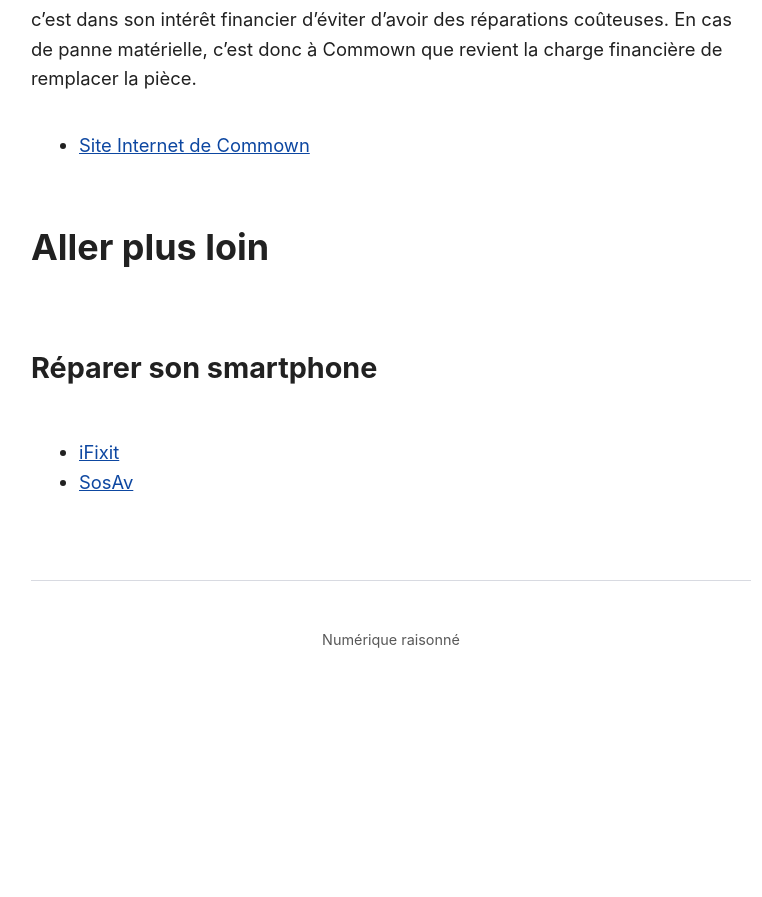
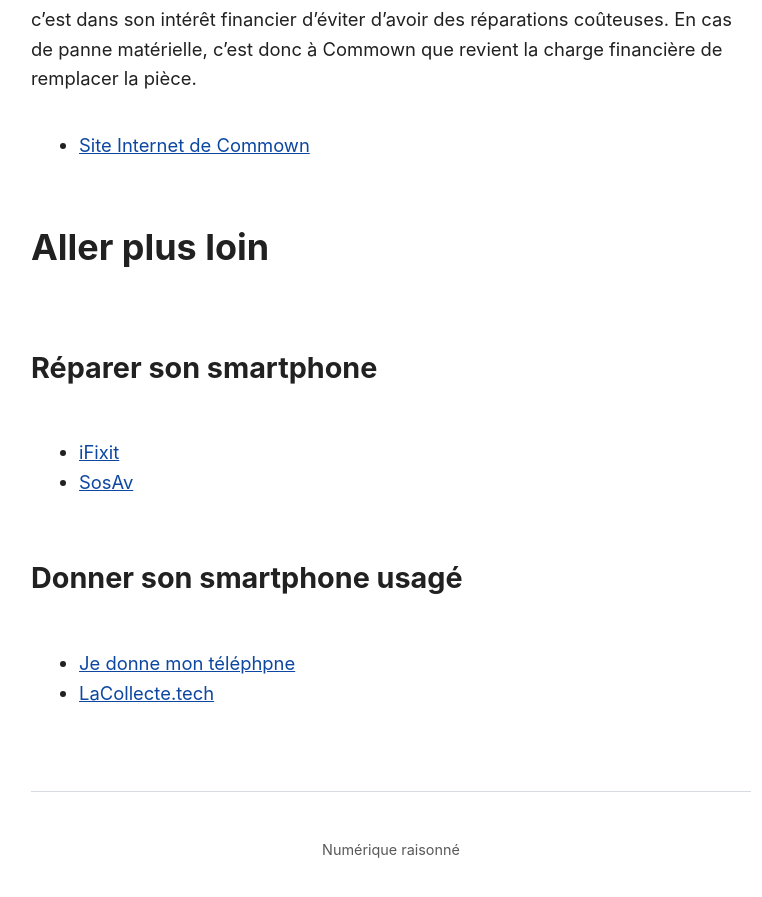
Before and after one commit to Slandais/slandais.github.io, a Jekyll site: the page built from _posts/2021-05-29-acheterTelephone.md, in a window 1280 px wide and 900 px high, scrolled down 4211 px. Shown: the top 897 px of the window, without its empty margins (249-1011 px from the left). Built offline with Jekyll 4.4.1, drawn with Linux system fonts in a browser that asks for light colours; before the commit the page ends 4900 px from its top, so only the background shows below that.

Commit message:
Update 2021-05-29-acheterTelephone.md

```diff
--- a/_posts/2021-05-29-acheterTelephone.md
+++ b/_posts/2021-05-29-acheterTelephone.md
@@ -81,3 +81,8 @@
 
 * [iFixit](https://fr.ifixit.com/)
 * [SosAv](https://www.sosav.fr/)
+
+### Donner son smartphone usagé
+
+* [Je donne mon téléphpne](https://www.jedonnemontelephone.fr)
+* [LaCollecte.tech](https://lacollecte.tech/)
```
